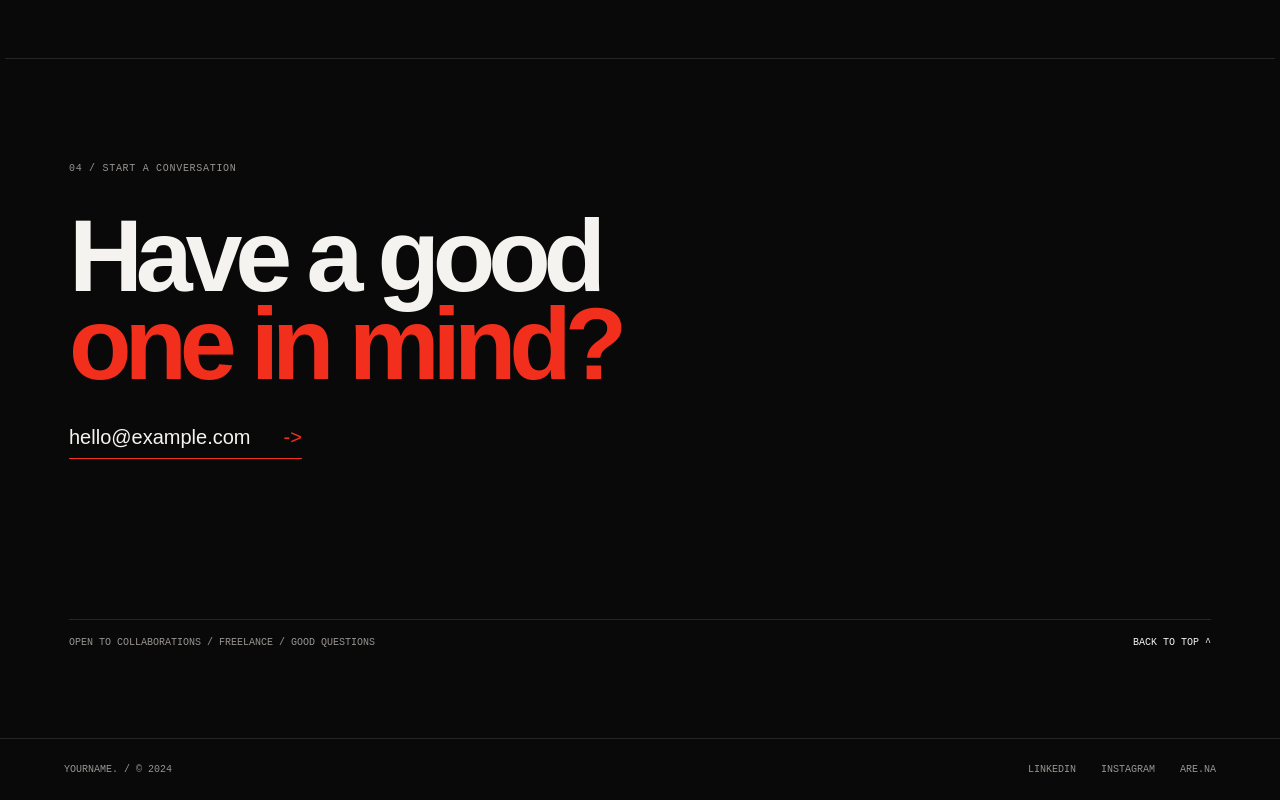
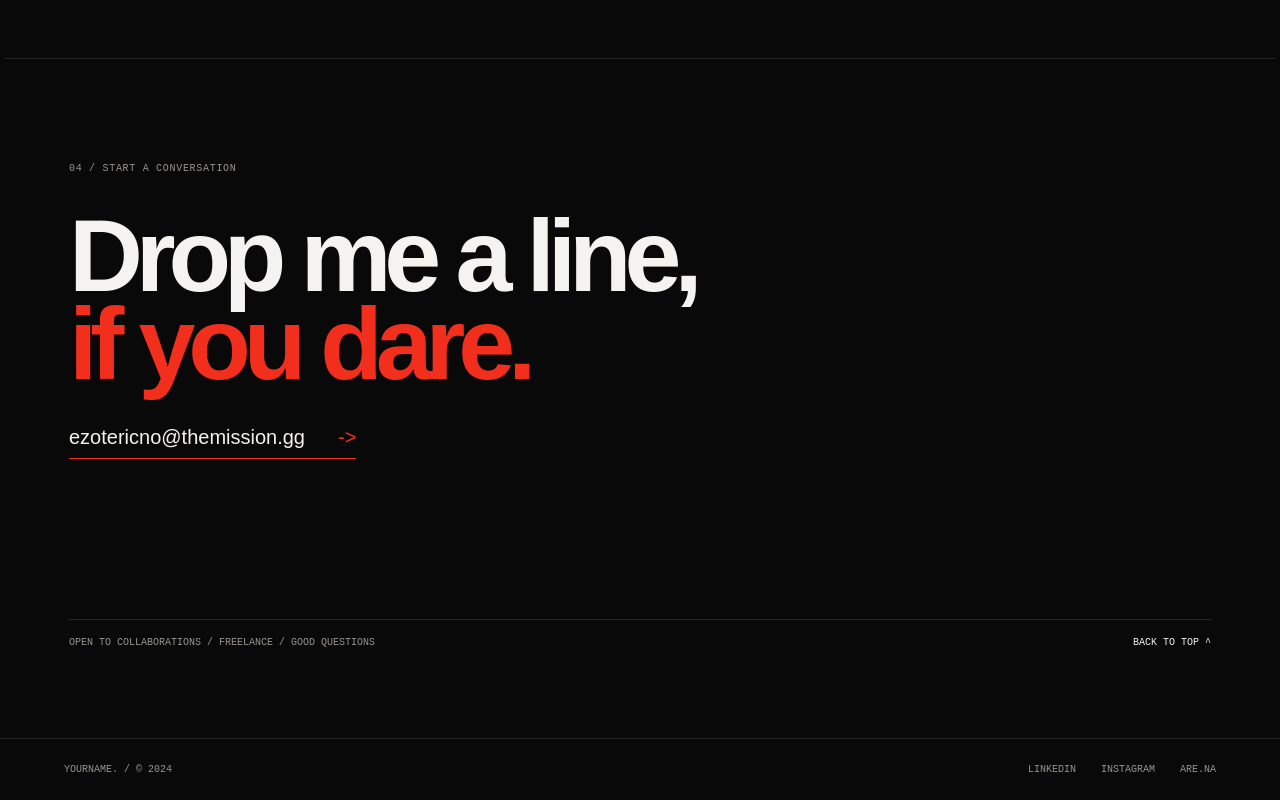
Before and after one commit to PritchardA/portfolio, a React (Vite) app in the folder my-react-site/: page / in a window 1280 px wide. Shown: the part 3269-4069 px from the top of the page. Built offline with nearby package versions, Linux system fonts and the light colour scheme.

Commit message:
Edited section 4

```diff
--- a/my-react-site/src/App.jsx
+++ b/my-react-site/src/App.jsx
@@ -36,7 +36,7 @@ function App() {
 
 				<section className="notes section-wrap" id="notes"><div className="section-heading"><p className="eyebrow">03 / Personal Blog</p><h2>Thoughts,<br /><em>occasionally.</em></h2></div><div className="note-list"><a href="#contact"><span>01</span><strong>What I&apos;m learning about [topic]</strong><small>Read note / 5 min</small><b>-&gt;</b></a><a href="#contact"><span>02</span><strong>A practical guide to [subject]</strong><small>Read note / 8 min</small><b>-&gt;</b></a><a href="#contact"><span>03</span><strong>Notes from [event or place]</strong><small>Read note / 3 min</small><b>-&gt;</b></a></div></section>
 
-				<section className="contact section-wrap" id="contact"><p className="eyebrow">04 / Start a conversation</p><h2>Have a good<br /><em>one in mind?</em></h2><a className="contact-email" href="mailto:hello@example.com">hello@example.com <span>-&gt;</span></a><div className="contact-bottom"><span>Open to collaborations / freelance / good questions</span><a href="#top">Back to top ^</a></div></section>
+				<section className="contact section-wrap" id="contact"><p className="eyebrow">04 / Start a conversation</p><h2>Drop me a line,<br /><em>if you dare.</em></h2><a className="contact-email" href="mailto:hello@example.com">ezotericno@themission.gg<span>-&gt;</span></a><div className="contact-bottom"><span>Open to collaborations / freelance / good questions</span><a href="#top">Back to top ^</a></div></section>
 			</main>
 			<footer><span>YOURNAME. / © 2024</span><div><a href="#contact">LinkedIn</a><a href="#contact">Instagram</a><a href="#contact">Are.na</a></div></footer>
 		</div>
```
